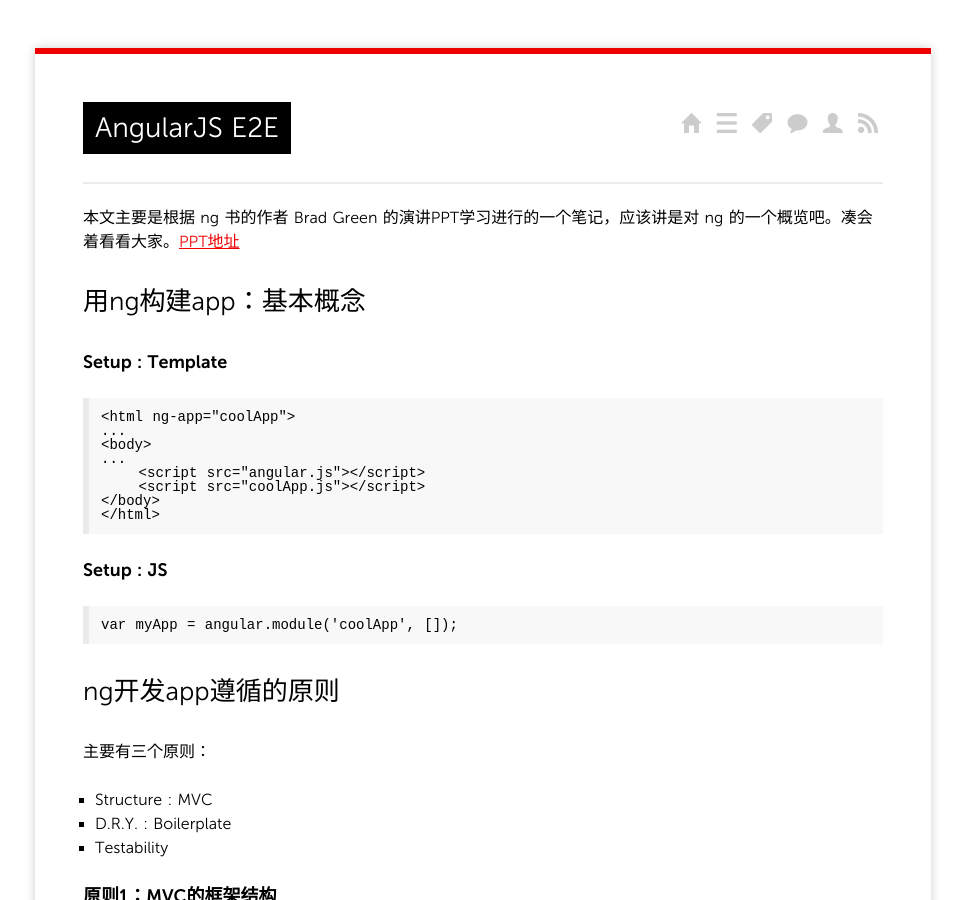
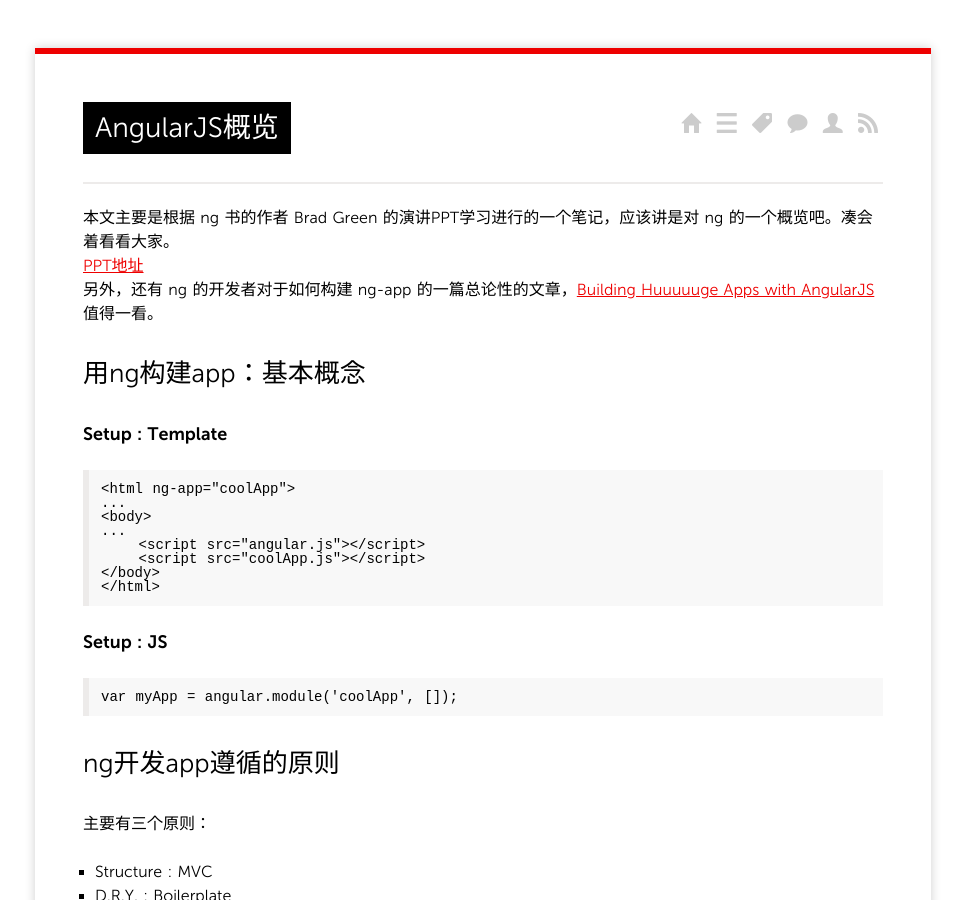
Before and after one commit to grahamle/grahamle.github.com, a Jekyll site: the page built from _posts/2013/11/2013-11-25-ng概览.md, in a window 1280 px wide and 900 px high. Shown: the whole window, without its empty margins (157-1122 px from the left). Built offline with Jekyll 4.4.1, drawn with Linux system fonts in a browser that asks for light colours; Markdown is read by kramdown in place of the engine named in the settings; comment, search, counter and statistics services are not loaded.

Commit message:
更新两篇文章，重命名

```diff
--- a/_posts/2013/11/2013-11-24-ng概览.md
+++ b/_posts/2013/11/2013-11-25-ng概览.md
@@ -1,13 +1,15 @@
 ---
 layout: post
-title: AngularJS E2E
+title: AngularJS概览
 categories:
 - programming
 tag:
 - AngularJS
 ---
 
-本文主要是根据 ng 书的作者 Brad Green 的演讲PPT学习进行的一个笔记，应该讲是对 ng 的一个概览吧。凑会着看看大家。[PPT地址](http://vdisk.weibo.com/s/zrAFTGAVltFxz?sudaref=weibo.com)
+本文主要是根据 ng 书的作者 Brad Green 的演讲PPT学习进行的一个笔记，应该讲是对 ng 的一个概览吧。凑会着看看大家。
+[PPT地址](http://vdisk.weibo.com/s/zrAFTGAVltFxz?sudaref=weibo.com)
+另外，还有 ng 的开发者对于如何构建 ng-app 的一篇总论性的文章，[Building Huuuuuge Apps with AngularJS](http://briantford.com/blog/huuuuuge-angular-apps.html) 值得一看。
 
 ## 用ng构建app：基本概念
 
```
Also changed, not shown: _posts/2013/11/2013-11-24-ng控制器间通讯.md (renamed from _posts/2013/11/2013-11-25-ng控制器间通讯.md).
